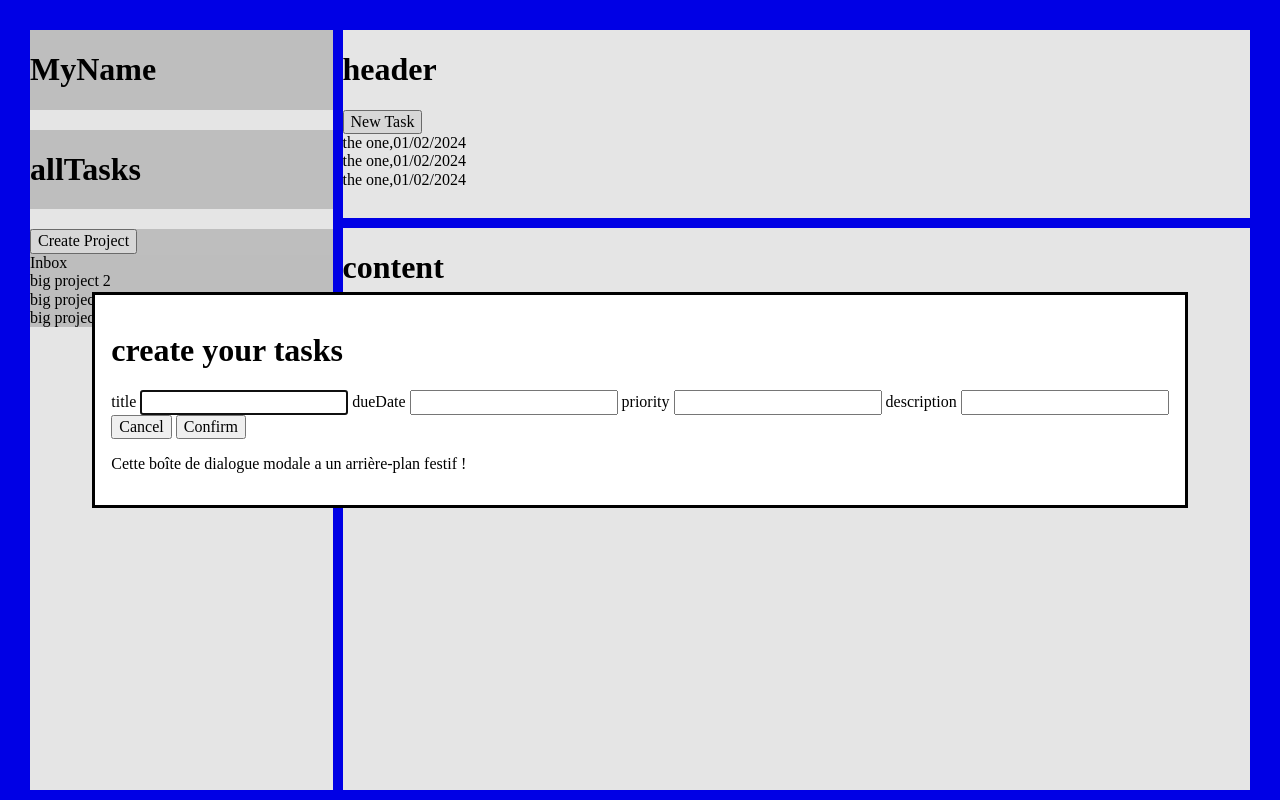
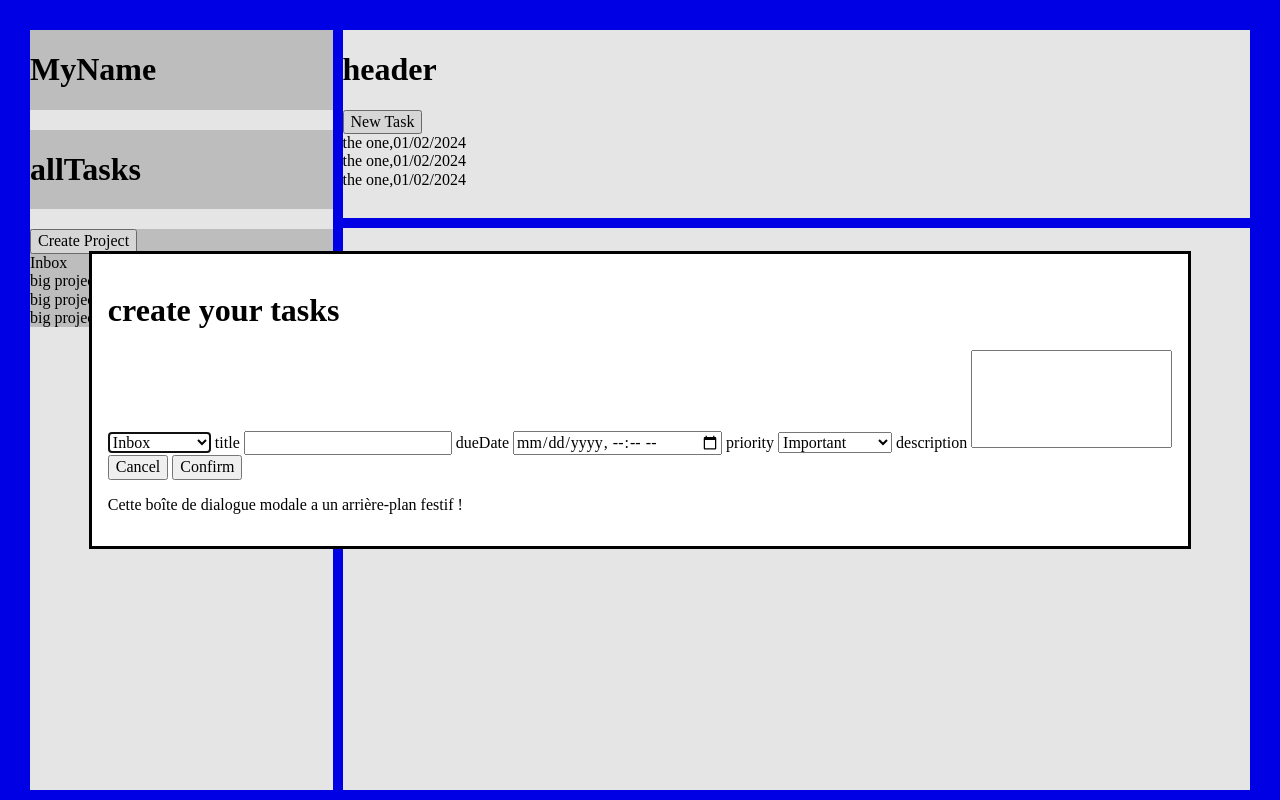
Before and after one commit to Track404/ToDoList, a website built with webpack: page src/index.html in a window 1280 px wide. Both pictures are taken after a click on the button "New Task". Built offline with nearby package versions, Linux system fonts and the light colour scheme.

Commit message:
add the new task to the selected project

```diff
--- a/src/addNewTask.js
+++ b/src/addNewTask.js
@@ -1,18 +1,26 @@
 import createtoDoItems from "./createItem";
 
-export default function AddNewTasks(list) {
+export default function AddNewTasks(allProject) {
   const taskTitle = document.querySelector("#title");
   const taskDueDate = document.querySelector("#dueDate");
   const taskPriority = document.querySelector("#priority");
   const taskDescription = document.querySelector("#description");
   const headerTasks = document.querySelector("#headerContent");
+  const chooseProject = document.querySelector("#chooseProject");
 
-  let toDoList = new createtoDoItems(
+  let toDoItem = new createtoDoItems(
     taskTitle.value,
     taskDescription.value,
     taskDueDate.value,
     taskPriority.value
   );
+  for (let i = 0; i < allProject.length; i++) {
+    if (chooseProject.value == allProject[i].name) {
+      allProject[i].list.push(toDoItem);
+    }
+  }
+  console.log(allProject);
+  console.log(chooseProject.value);
   headerTasks.innerHTML = "";
-  list.addToList(toDoList);
+  //list.addToList(toDoItem);
 }
--- a/src/index.html
+++ b/src/index.html
@@ -12,7 +12,7 @@
       <div id="allProject">
         <dialog id="projectDialog">
           <h1>allProject</h1>
-          <form method="dialog">
+          <form method="dialog" id="formProject">
             <label for="projectName">Project Name</label>
             <input type="text" name="name" id="projectName" />
             <div>
@@ -33,15 +33,28 @@
       <div id="headerContent"></div>
       <dialog id="taskDialog">
         <h1>create your tasks</h1>
-        <form method="dialog">
+        <form method="dialog" id="formTask">
+          <label for="chooseProject"></label>
+          <select id="chooseProject">
+            <option>Choose a Project</option>
+          </select>
           <label for="title">title</label>
           <input type="text" name="title" id="title" />
           <label for="dueDate">dueDate</label>
-          <input type="text" name="dueDate" id="dueDate" />
+          <input type="datetime-local" name="dueDate" id="dueDate" />
           <label for="priority">priority</label>
-          <input type="text" name="priority" id="priority" />
+          <select id="priority" name="priority">
+            <option>Emergency</option>
+            <option selected>Important</option>
+            <option>Not Important</option>
+          </select>
           <label for="description">description</label>
-          <input type="text" name="description" id="description" />
+          <textarea
+            name="description"
+            id="description"
+            cols="20"
+            rows="5"
+          ></textarea>
           <div>
             <button formmethod="dialog">Cancel</button>
             <button id="closeBtnTask">Confirm</button>
--- a/src/index.js
+++ b/src/index.js
@@ -44,6 +44,17 @@ showButtonProject.addEventListener("click", () => {
 });
 
 showButtonTask.addEventListener("click", () => {
+  const select = document.querySelector("#chooseProject");
+  // show and update the dropdown project list
+  select.innerHTML = "";
+  for (let i = 0; i < allMyProject.length; i++) {
+    let opt = allMyProject[i].name;
+    let el = document.createElement("option");
+    el.textContent = opt;
+    el.value = opt;
+    select.appendChild(el);
+  }
+
   taskDialog.showModal();
 });
 
@@ -62,7 +73,7 @@ closeBtnTask.addEventListener("click", (event) => {
   let form = document.querySelector("#formTask");
   event.preventDefault();
 
-  AddNewTasks(toDoList);
+  AddNewTasks(allMyProject);
   displayAllTasks(allMyProject);
   taskDialog.close();
   form.reset();
--- a/src/style.css
+++ b/src/style.css
@@ -33,3 +33,7 @@ body > div {
   grid-column: 2/3;
   grid-row: 2/3;
 }
+
+textarea {
+  resize: none;
+}
```
